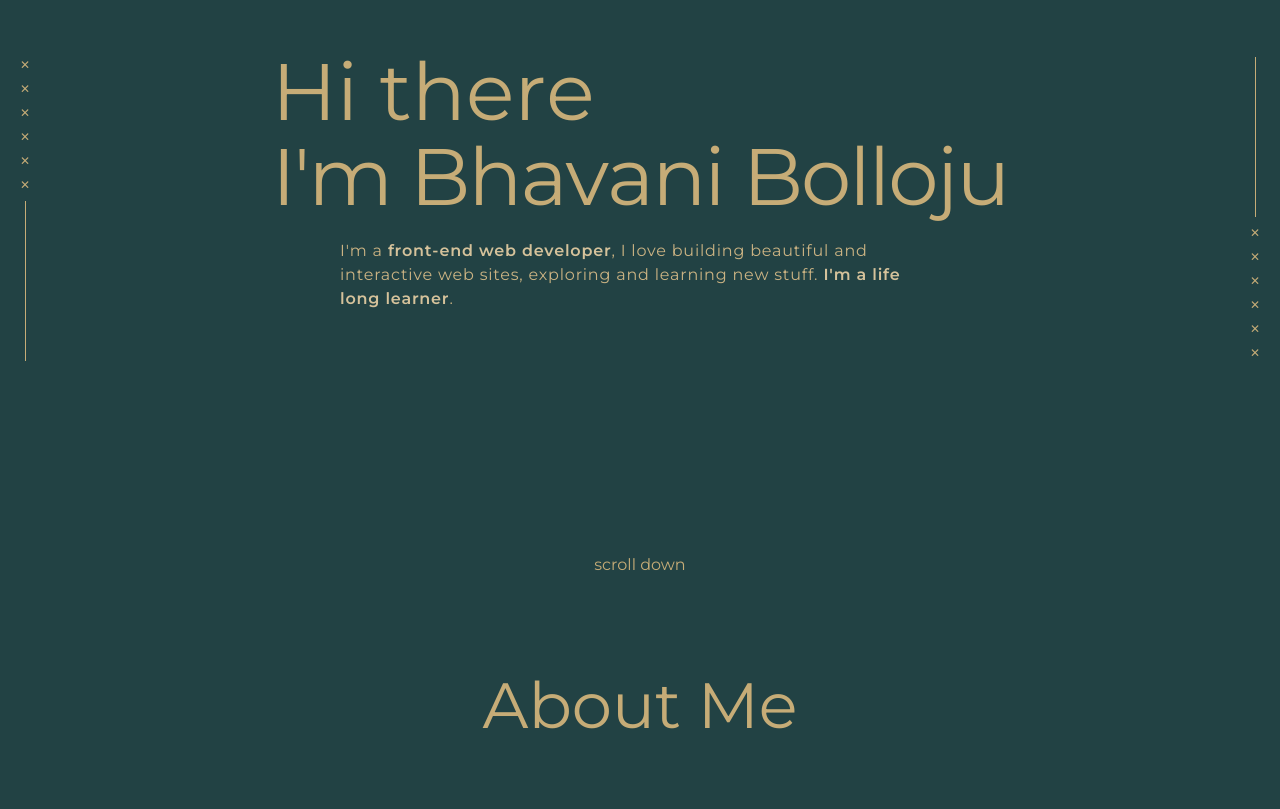
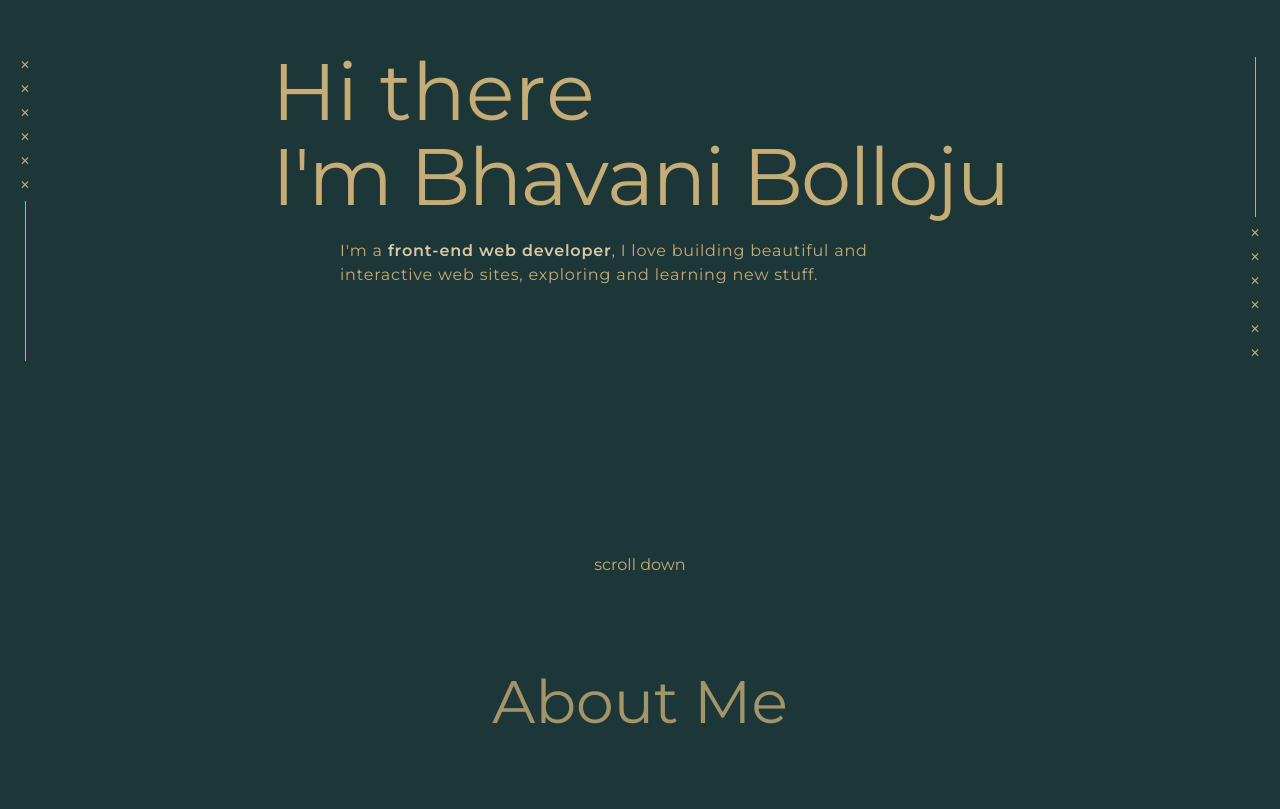
Before and after one commit to BhavaniBolloju/portfolio-updated, a React (Vite) app in the folder Portfolio/: page / in a window 1280 px wide. Shown: the part 143-952 px from the top of the page. Built offline with nearby package versions, Linux system fonts and the light colour scheme.

Commit message:
made some changes

```diff
--- a/Portfolio/package.json
+++ b/Portfolio/package.json
@@ -13,6 +13,7 @@
     "preview": "vite preview"
   },
   "dependencies": {
+    "animate.css": "^4.1.1",
     "framer-motion": "^9.0.1",
     "npm-run-all": "^4.1.5",
     "postcss-cli": "^10.1.0",
--- a/Portfolio/src/about/About.jsx
+++ b/Portfolio/src/about/About.jsx
@@ -3,7 +3,9 @@ import React from "react";
 function About() {
   return (
     <div className=" relative h-[100vh] m-auto">
-      <h2 className="text-[64px] mb-10 text-center self-center"> About Me</h2>
+      <h2 className="text-[60px] mb-8 text-center self-center">
+        <span className="opacity-80  px-5">About Me</span>
+      </h2>
 
       <div className="">
         <div className="relative w-[75%] h-[100px] m-auto">
@@ -11,7 +13,12 @@ function About() {
           <div className="absolute top-10 left-5 h-[.3px] w-[150px] bg-[#c6ac77]"></div>
 
           <p className="absolute px-16  pt-16 leading-10 text">
-            I'm a self taught front end web developer, and
+            I'm a self taught front end web developer with a passion for
+            creating beautiful and responsive Web apps. I have completed MBA and
+            a year ago i quit my job to pursue my passion for programming full
+            time and ever since im learning to develop skills needed to become a
+            front end developer. In free time i enjoy reading books and watching
+            anime. I'm a life long learner.
           </p>
           <div className="absolute bottom-0 right-0">
             <div className="absolute top-2 -left-8 h-[150px] w-[1px] bg-[#c6ac77]"></div>
--- a/Portfolio/src/header/Header.jsx
+++ b/Portfolio/src/header/Header.jsx
@@ -14,7 +14,8 @@ const sentence = {
     opacity: 1,
     transition: {
       staggerChildren: 0.1,
-      delayChildren: 0.04 * 1,
+      staggerDirection: 1,
+      delayChildren: 0.03 * 1,
     },
   }),
 };
@@ -22,10 +23,13 @@ const sentence = {
 const letter = {
   hidden: {
     opacity: 0,
-    y: -40,
-    x: -5,
+    y: 10,
+    x: 40,
+
+    // transform: "scale(1.3)",
+
     transition: {
-      // type: "spring",
+      type: "spring",
       damping: 10,
       stiffness: 100,
     },
@@ -33,8 +37,10 @@ const letter = {
   visible: {
     opacity: 1,
     y: 0,
+    // transform: "scale(1)",
     transition: {
-      // type: "spring",
+      type: "spring",
+
       damping: 10,
       stiffness: 100,
     },
@@ -51,7 +57,7 @@ const longText = {
     opacity: 1,
     y: 0,
     transition: {
-      delay: 2,
+      delay: 2.5,
       duration: 1.5,
     },
   },
@@ -60,7 +66,7 @@ const longText = {
 function Header() {
   return (
     <div className="  relative h-[100vh] ">
-      <div className="absolute left-5 top-[25%] flex flex-col items-center text-[#c6ac77] gap-2">
+      <div className="absolute left-5 top-[25%] flex flex-col items-center gap-2">
         <div className="font-thin text-xs">&#x2715; </div>
         <div className="font-thin text-xs">&#x2715; </div>
         <div className="font-thin text-xs">&#x2715; </div>
@@ -70,9 +76,9 @@ function Header() {
 
         <div className="w-[0.3px] h-40 bg-[#c6ac77]"></div>
       </div>
-      <div className="flex flex-col  text-[#c6ac77] items-center pt-48">
+      <div className="flex flex-col  items-center pt-48">
         <motion.div
-          className="text-[80px] font-[400] leading-[85px]"
+          className="text-[80px] font-[400] leading-[85px] "
           variants={sentence}
           initial="hidden"
           animate="visible"
@@ -101,41 +107,22 @@ function Header() {
               </motion.span>
             );
           })}
-
-          {/* <div className="text-xl mt-5 ml-2 font-[400] text-[#eee6d7]"> */}
-          {/* {line3.split("").map((char, i) => {
-              return (
-                <motion.span
-                  className="inline-block"
-                  key={char + "_" + i}
-                  variants={letter}
-                >
-                  {char === " " ? <span>&nbsp;</span> : char}
-                </motion.span>
-              );
-            })} */}
-          {/* </div> */}
         </motion.div>
         <motion.div
           variants={longText}
           initial="hidden"
           animate="visible"
-          className="w-[50%] p-5 leading-6 tracking-wider text-[#cbb383]"
+          className="w-[50%] p-5 leading-6 tracking-wider"
         >
           I'm a
-          <span className="font-[600] text-[#d5c29b]">
+          <span className="font-[600] text-[#dac9a7]">
             {" "}
             front-end web developer
           </span>
           , I love building beautiful and interactive web sites, exploring and
           learning new stuff.
-          <span className="font-[600] text-[#d5c29b]">
-            {" "}
-            I'm a life long learner
-          </span>
-          .
         </motion.div>
-        <div className="absolute right-5 top-[25%] flex flex-col items-center text-[#c6ac77] gap-2">
+        <div className="absolute right-5 top-[25%] flex flex-col items-center gap-2">
           <div className="w-[0.3px] h-40 bg-[#c6ac77]"></div>
           <div className="font-thin text-xs">&#x2715; </div>
           <div className="font-thin text-xs">&#x2715; </div>
--- a/Portfolio/src/main.jsx
+++ b/Portfolio/src/main.jsx
@@ -1,6 +1,7 @@
 import React from "react";
 import ReactDOM from "react-dom/client";
 import App from "./App";
+import "animate.css";
 import "./styles/tailwind.css";
 
 ReactDOM.createRoot(document.getElementById("root")).render(
--- /dev/null
+++ b/Portfolio/src/project/Project.jsx
@@ -0,0 +1,7 @@
+import React from "react";
+
+function Project() {
+  return <div>Project</div>;
+}
+
+export default Project;
--- a/Portfolio/src/styles/app.css
+++ b/Portfolio/src/styles/app.css
@@ -507,29 +507,17 @@ video {
 .right-5 {
   right: 1.25rem;
 }
-.bottom-40 {
-  bottom: 10rem;
+.bottom-20 {
+  bottom: 5rem;
 }
 .left-1\/2 {
   left: 50%;
 }
-.bottom-20 {
-  bottom: 5rem;
-}
 .m-auto {
   margin: auto;
 }
-.mb-10 {
-  margin-bottom: 2.5rem;
-}
-.mt-5 {
-  margin-top: 1.25rem;
-}
-.ml-2 {
-  margin-left: 0.5rem;
-}
-.mt-8 {
-  margin-top: 2rem;
+.mb-8 {
+  margin-bottom: 2rem;
 }
 .inline-block {
   display: inline-block;
@@ -567,12 +555,6 @@ video {
 .w-\[0\.3px\] {
   width: 0.3px;
 }
-.w-\[70\%\] {
-  width: 70%;
-}
-.w-\[60\%\] {
-  width: 60%;
-}
 .w-\[50\%\] {
   width: 50%;
 }
@@ -580,17 +562,14 @@ video {
   --tw-translate-x: -50%;
   transform: translate(var(--tw-translate-x), var(--tw-translate-y)) rotate(var(--tw-rotate)) skewX(var(--tw-skew-x)) skewY(var(--tw-skew-y)) scaleX(var(--tw-scale-x)) scaleY(var(--tw-scale-y));
 }
+.transform {
+  transform: translate(var(--tw-translate-x), var(--tw-translate-y)) rotate(var(--tw-rotate)) skewX(var(--tw-skew-x)) skewY(var(--tw-skew-y)) scaleX(var(--tw-scale-x)) scaleY(var(--tw-scale-y));
+}
 .flex-col {
   flex-direction: column;
 }
-.items-start {
-  align-items: flex-start;
-}
 .items-center {
   align-items: center;
-}
-.justify-center {
-  justify-content: center;
 }
 .gap-2 {
   gap: 0.5rem;
@@ -598,40 +577,16 @@ video {
 .self-center {
   align-self: center;
 }
-.bg-\[\#234d3a\] {
-  --tw-bg-opacity: 1;
-  background-color: rgb(35 77 58 / var(--tw-bg-opacity));
-}
 .bg-\[\#c6ac77\] {
   --tw-bg-opacity: 1;
   background-color: rgb(198 172 119 / var(--tw-bg-opacity));
 }
-.bg-\[\#dac9a7\] {
-  --tw-bg-opacity: 1;
-  background-color: rgb(218 201 167 / var(--tw-bg-opacity));
-}
-.bg-\[\#f4eee4\] {
-  --tw-bg-opacity: 1;
-  background-color: rgb(244 238 228 / var(--tw-bg-opacity));
-}
-.bg-\[\#ccb485\] {
-  --tw-bg-opacity: 1;
-  background-color: rgb(204 180 133 / var(--tw-bg-opacity));
-}
-.bg-\[\#556a64\] {
-  --tw-bg-opacity: 1;
-  background-color: rgb(85 106 100 / var(--tw-bg-opacity));
-}
-.bg-\[\#acbdb8\] {
-  --tw-bg-opacity: 1;
-  background-color: rgb(172 189 184 / var(--tw-bg-opacity));
-}
-.bg-\[\#dbe3e1\] {
-  --tw-bg-opacity: 1;
-  background-color: rgb(219 227 225 / var(--tw-bg-opacity));
-}
 .p-5 {
   padding: 1.25rem;
+}
+.px-5 {
+  padding-left: 1.25rem;
+  padding-right: 1.25rem;
 }
 .px-16 {
   padding-left: 4rem;
@@ -640,17 +595,14 @@ video {
 .pt-16 {
   padding-top: 4rem;
 }
-.pt-44 {
-  padding-top: 11rem;
-}
 .pt-48 {
   padding-top: 12rem;
 }
 .text-center {
   text-align: center;
 }
-.text-\[64px\] {
-  font-size: 64px;
+.text-\[60px\] {
+  font-size: 60px;
 }
 .text-xs {
   font-size: 0.75rem;
@@ -658,10 +610,6 @@ video {
 }
 .text-\[80px\] {
   font-size: 80px;
-}
-.text-xl {
-  font-size: 1.25rem;
-  line-height: 1.75rem;
 }
 .font-thin {
   font-weight: 100;
@@ -672,20 +620,11 @@ video {
 .font-\[600\] {
   font-weight: 600;
 }
-.font-\[700\] {
-  font-weight: 700;
-}
 .leading-10 {
   line-height: 2.5rem;
 }
 .leading-\[85px\] {
   line-height: 85px;
-}
-.leading-4 {
-  line-height: 1rem;
-}
-.leading-8 {
-  line-height: 2rem;
 }
 .leading-6 {
   line-height: 1.5rem;
@@ -693,38 +632,15 @@ video {
 .tracking-tight {
   letter-spacing: -0.025em;
 }
-.tracking-normal {
-  letter-spacing: 0em;
-}
-.tracking-wide {
-  letter-spacing: 0.025em;
-}
 .tracking-wider {
   letter-spacing: 0.05em;
 }
-.text-\[\#c6ac77\] {
+.text-\[\#dac9a7\] {
   --tw-text-opacity: 1;
-  color: rgb(198 172 119 / var(--tw-text-opacity));
+  color: rgb(218 201 167 / var(--tw-text-opacity));
 }
-.text-\[\#eee6d7\] {
-  --tw-text-opacity: 1;
-  color: rgb(238 230 215 / var(--tw-text-opacity));
-}
-.text-\[\#4f4530\] {
-  --tw-text-opacity: 1;
-  color: rgb(79 69 48 / var(--tw-text-opacity));
-}
-.text-\[\#fff\] {
-  --tw-text-opacity: 1;
-  color: rgb(255 255 255 / var(--tw-text-opacity));
-}
-.text-\[\#d5c29b\] {
-  --tw-text-opacity: 1;
-  color: rgb(213 194 155 / var(--tw-text-opacity));
-}
-.text-\[\#cbb383\] {
-  --tw-text-opacity: 1;
-  color: rgb(203 179 131 / var(--tw-text-opacity));
+.opacity-80 {
+  opacity: 0.8;
 }
 .transition {
   transition-property: color, background-color, border-color, text-decoration-color, fill, stroke, opacity, box-shadow, transform, filter, -webkit-backdrop-filter;
@@ -738,9 +654,11 @@ body {
   font-family: "Montserrat", sans-serif;
   /* font-family: "Roboto", sans-serif; */
 
-  background-color: #234d3a;
+  /* background-color: #234d3a; */
   background-color: #172c2d;
-  background-color: #224244;
-  /* color: #dac9a7; */
+  /* background-color: #224244; */
+  background-color: #1d3738;
+
   color: #c6ac77;
+  /* color: #e3f2eb; */
 }
--- a/Portfolio/src/styles/tailwind.css
+++ b/Portfolio/src/styles/tailwind.css
@@ -6,9 +6,11 @@ body {
   font-family: "Montserrat", sans-serif;
   /* font-family: "Roboto", sans-serif; */
 
-  background-color: #234d3a;
+  /* background-color: #234d3a; */
   background-color: #172c2d;
-  background-color: #224244;
-  /* color: #dac9a7; */
+  /* background-color: #224244; */
+  background-color: #1d3738;
+
   color: #c6ac77;
+  /* color: #e3f2eb; */
 }
```
Also changed, not shown: 1 other file (tests, documents, lock files or other folders).
